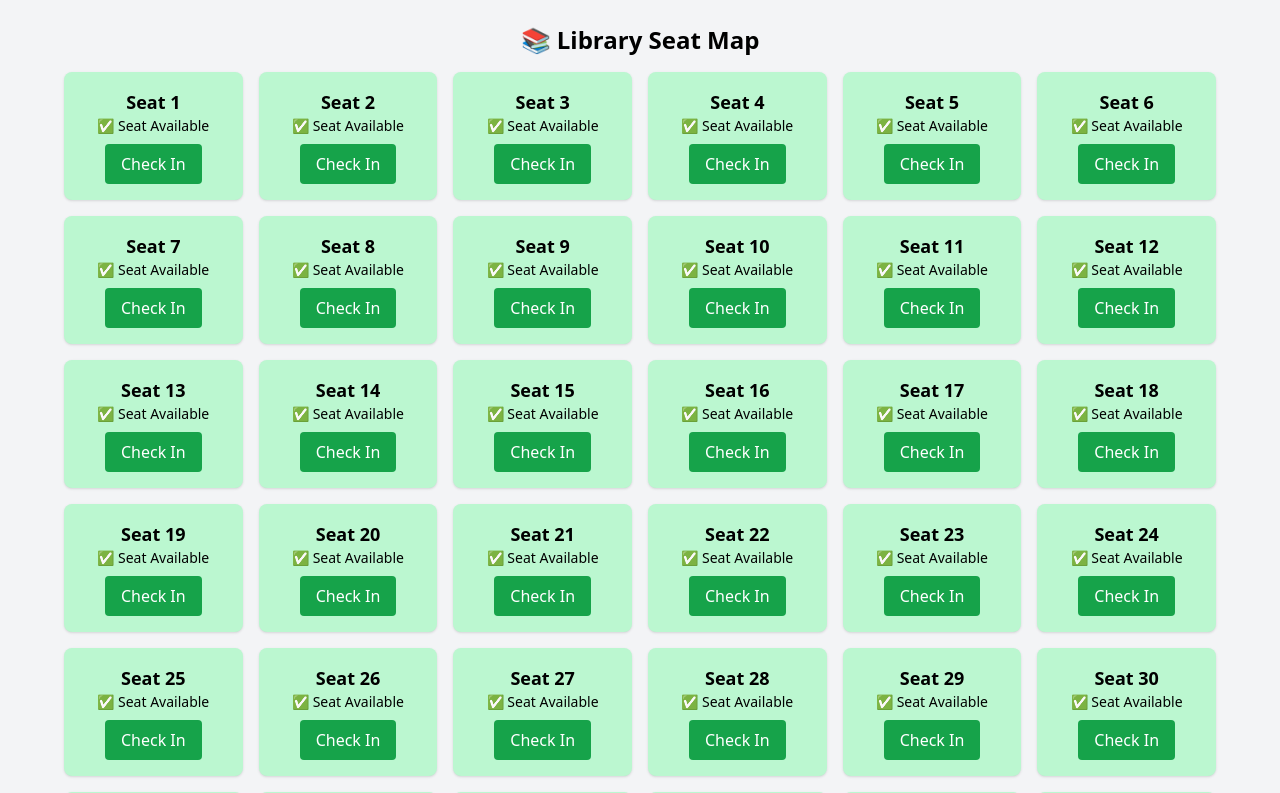
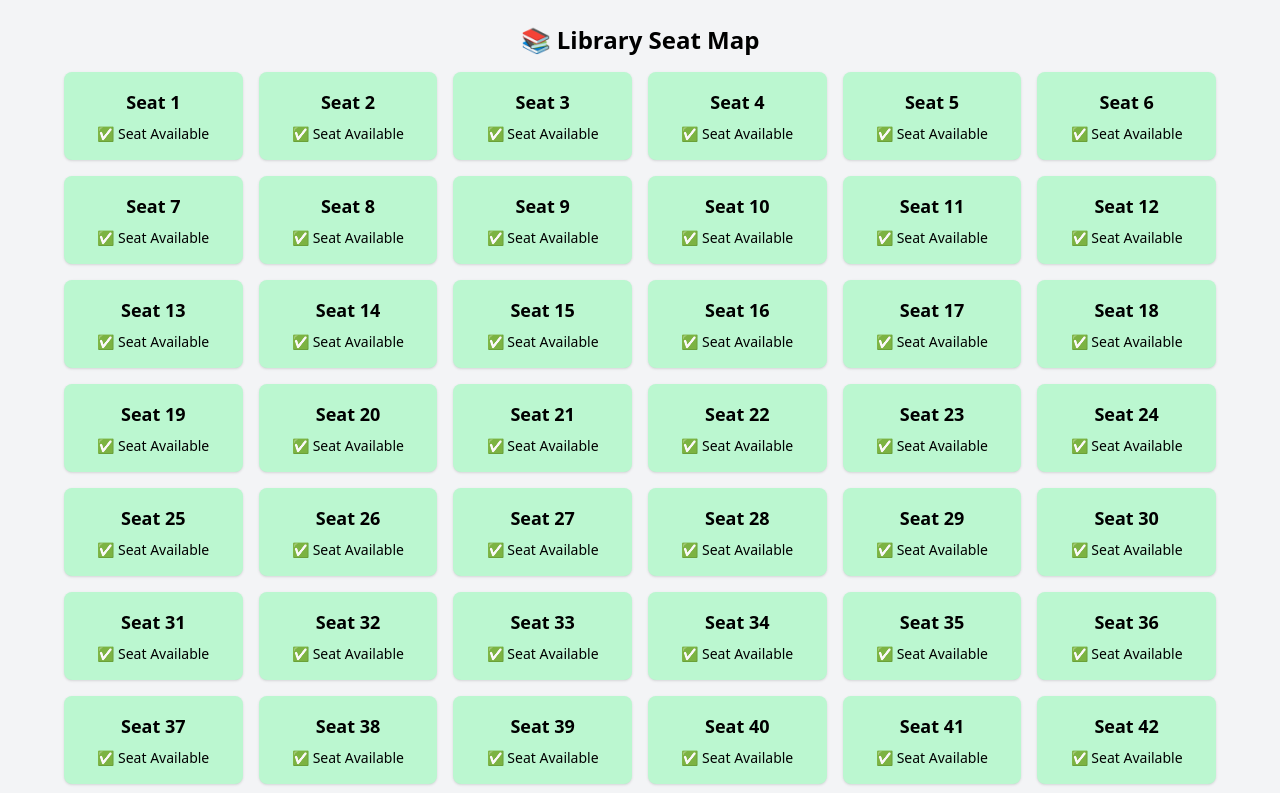
Before and after one commit to onelife010/library-seats, a Flask app: page / in a window 1280 px wide. Shown: the top 793 px of the page. Run offline with Flask 3, Linux system fonts and the light colour scheme; some libraries are stand-ins or nearby versions.

Commit message:
Simplified seat view to only show status text

```diff
--- a/templates/index.html
+++ b/templates/index.html
@@ -17,27 +17,20 @@
         data-status="{{ seat.status }}"
       >
         <p class="text-lg font-semibold">Seat {{ seat.id }}</p>
-        <p class="status-label text-sm font-medium mb-2">
+        <p class="status-label text-sm font-medium mt-2">
           {% if seat.status == 'available' %}
             ✅ Seat Available
           {% else %}
             ❌ Seat Not Available
           {% endif %}
         </p>
-        <button
-          class="px-4 py-2 text-white rounded seat-btn
-                 {% if seat.status == 'available' %}bg-green-600{% else %}bg-red-600{% endif %}">
-          {% if seat.status == 'available' %}Check In{% else %}Free{% endif %}
-        </button>
       </div>
     {% endfor %}
   </div>
 
   <script>
     document.querySelectorAll(".seat-box").forEach(box => {
-      box.querySelector(".seat-btn").addEventListener("click", async (e) => {
-        e.preventDefault();
-
+      box.addEventListener("click", async () => {
         const seatId = box.dataset.id;
         const currentStatus = box.dataset.status;
 
@@ -45,21 +38,14 @@
         const res = await fetch(endpoint, { method: "POST" });
 
         if (res.ok) {
-          // Toggle status
           const newStatus = currentStatus === "available" ? "occupied" : "available";
           box.dataset.status = newStatus;
 
-          // Toggle box color
+          // Toggle background colors
           box.classList.toggle("bg-green-200");
           box.classList.toggle("bg-red-300");
 
-          // Toggle button color and text
-          const btn = box.querySelector(".seat-btn");
-          btn.classList.toggle("bg-green-600");
-          btn.classList.toggle("bg-red-600");
-          btn.innerText = newStatus === "available" ? "Check In" : "Free";
-
-          // Update label
+          // Update status label
           const label = box.querySelector(".status-label");
           label.innerText = newStatus === "available" ? "✅ Seat Available" : "❌ Seat Not Available";
         }
```
